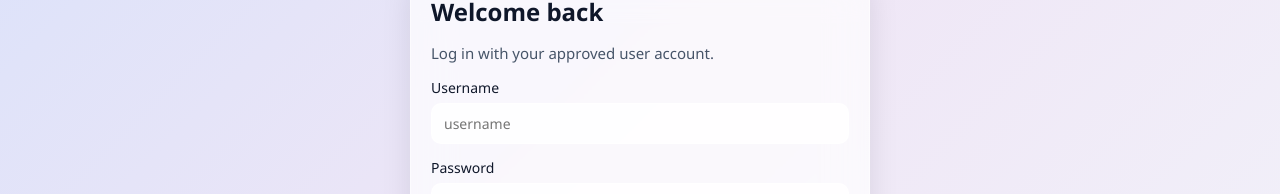
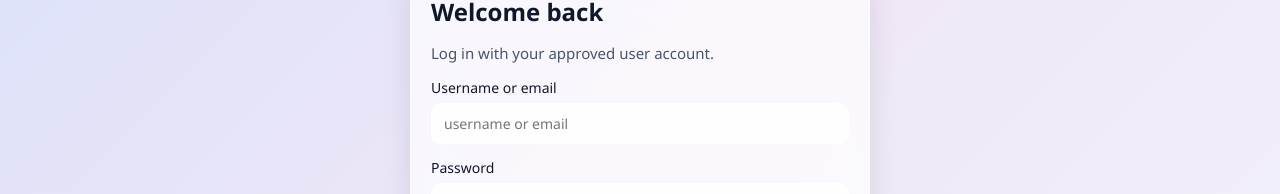
Before and after one commit to salmandev07/AirBooking, a React (Vite) app in the folder frontend/: page /login in a window 1280 px wide. Shown: the part 152-346 px from the top of the page. Built offline with nearby package versions, Linux system fonts and the light colour scheme.

Commit message:
Allow login with username or email after password reset

```diff
--- a/frontend/src/pages/Login.jsx
+++ b/frontend/src/pages/Login.jsx
@@ -44,11 +44,11 @@ export default function Login() {
 
       <form onSubmit={handleSubmit}>
         <label>
-          Username
+          Username or email
           <input
             value={username}
             onChange={(e) => setUsername(e.target.value)}
-            placeholder="username"
+            placeholder="username or email"
             autoComplete="username"
           />
         </label>
```
Also changed, not shown: 1 other file (tests, documents, lock files or other folders).
